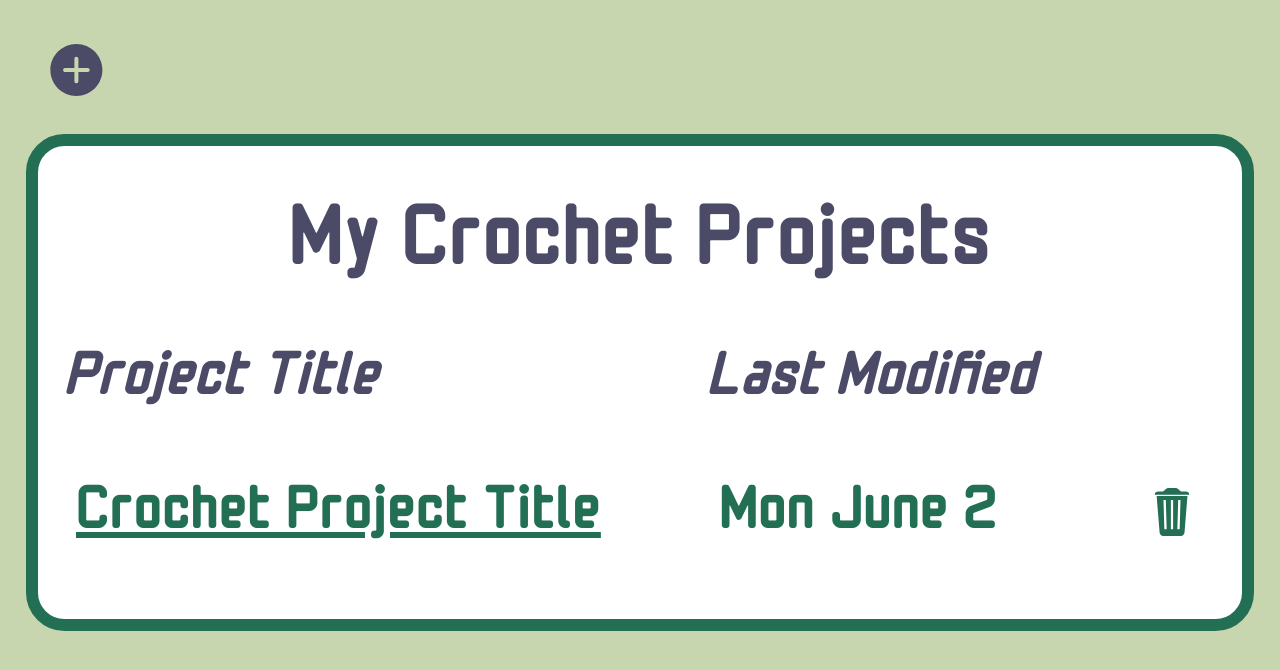
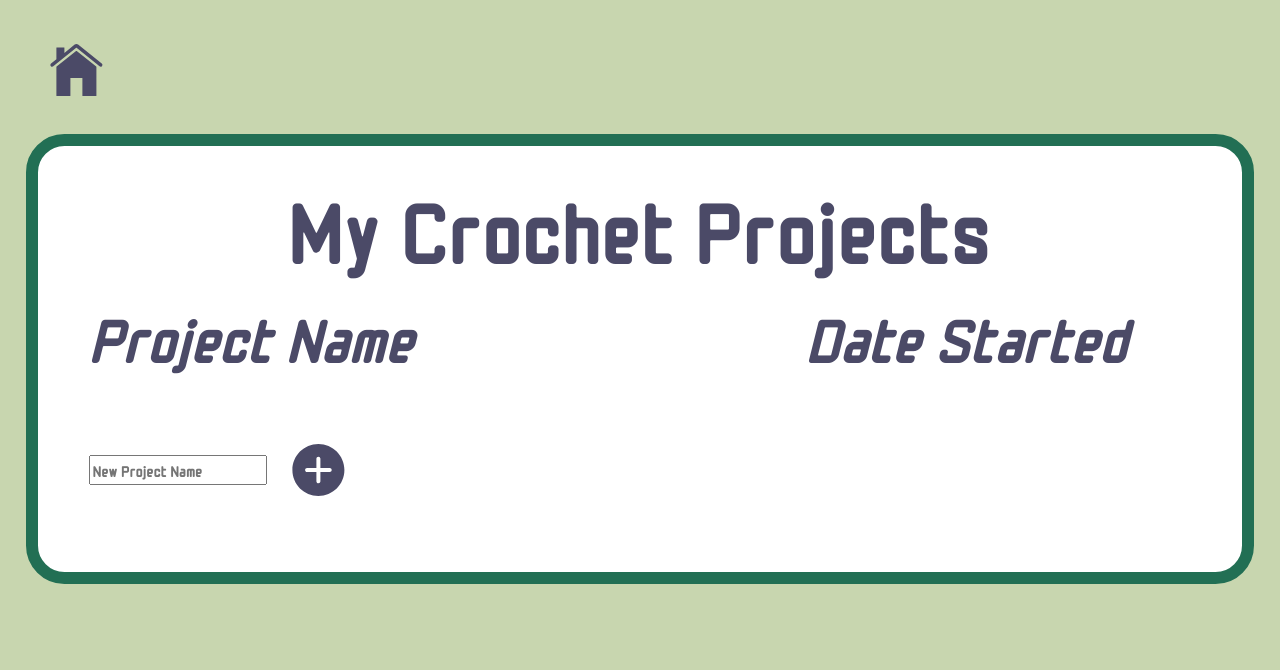
Before and after one commit to klee2433/crochetCounter, a React (Create React App) app: page /home in a window 1280 px wide. Shown: the top 670 px of the page. Built offline with nearby package versions, Linux system fonts and the light colour scheme.

Commit message:
Add project adding functionality

```diff
--- a/src/App.css
+++ b/src/App.css
@@ -127,11 +127,28 @@ h3 {
   border-radius: 3vw;
 }
 
+.Title-list {
+  display: flex;
+  place-items: center center;
+  justify-content: space-between;
+  margin-left: 2vw;
+  margin-right: 7vw;
+}
+
 .Project-list {
   display: flex;
   place-items: center center;
   justify-content: space-between;
-  margin-top: 3vw;
+}
+
+.Name-input {
+  display: flex;
+  place-items: center center;
+  margin-left: 2vw;
+}
+
+.No-bullets {
+  list-style-type:none;
 }
 
 .App-logo {
--- a/src/components/Menu.js
+++ b/src/components/Menu.js
@@ -1,39 +1,85 @@
 import { useNavigate } from 'react-router-dom';
 import { IoIosTrash } from "react-icons/io";
+import { useState } from 'react';
+import { IoIosAddCircle } from "react-icons/io";
 
 function Menu() {
     const navigate = useNavigate();
+    const [projects, setProjects] = useState([]);
+    const [dates, setDates] = useState([]);
+    const [newProject, setNewProject] = useState("");
+
+    const currentDate = new Date();
+    const localeDate = currentDate.toLocaleDateString();
+
+    function handleInputChange(event) {
+        setNewProject(event.target.value)
+    }
+
+    function addProject() {
+        if (newProject.trim() !== "") {
+            setProjects(p => [...p, newProject]);
+            setDates(d => [...d, localeDate]);
+            setNewProject("");
+        }
+    }
+
+    function deleteProject(index) {
+        const updatedProjects = projects.filter((_, i) => i !== index);
+        setProjects(updatedProjects);
+        const updatedDates = dates.filter((_, i) => i !== index);
+        setDates(updatedDates);
+    }
 
     return (
         <div class="Project">
             <h2>
                 My Crochet Projects
             </h2>
+            <div class="Title-list">
+                <div class="List">
+                    <i>Project Name</i>
+                </div>
+                <div class="List">
+                    <i>Date Started</i>
+                </div>
+            </div>
             <div class="Project-list">
                 <div>
-                    <div class="List">
-                        <i>Project Title</i>
-                    </div>
+                    <ul class="No-bullets">
+                        {projects.map((project, index) =>
+                            <li key={index}>
                                 <button onClick={() => navigate('/counter')} class="Button">
-                        <div class="Title">Crochet Project Title</div>
+                                    <div class="Title">{project}</div>
                                 </button>
+                            </li>
+                        )}
+                    </ul>
                 </div>
                 <div>
-                    <div class="List">
-                        <i>Last Modified</i>
-                    </div>
+                    <ul class="No-bullets">
+                        {dates.map((date, index) =>
+                            <li key={index}>
                                 <button class="Button">
-                        Mon June 2
+                                    {date}
                                 </button>
-                </div>
-                <div>
-                    <div class="List">
-                        <br/>
-                    </div>
-                    <button onClick={() => alert('Trash button clicked')} class="Button">
+                                <button onClick={() => {deleteProject(index)}} class="Button">
                                     <IoIosTrash />
                                 </button>
+                            </li>
+                        )}
+                    </ul>
                 </div>
+            </div>
+            <div class="Name-input">
+                <input
+                    type="text"
+                    placeholder="New Project Name"
+                    value={newProject}
+                    onChange={handleInputChange}/>
+                <button onClick={() => {addProject()}} class="Button">
+                    <IoIosAddCircle class="Icon"/>
+                </button>
             </div>
         </div>
     );
--- a/src/components/MenuHeader.js
+++ /dev/null
@@ -1,13 +0,0 @@
-import { IoIosAddCircle } from "react-icons/io";
-
-function MenuHeader() {
-    return (
-        <header class="App-header">
-            <button onClick={() => alert('Add button clicked')} class="Button">
-                <IoIosAddCircle class="Icon"/>
-            </button>
-        </header>
-    );
-}
-
-export default MenuHeader;
--- a/src/pages/Home.js
+++ b/src/pages/Home.js
@@ -1,10 +1,10 @@
-import MenuHeader from '../components/MenuHeader';
+import Header from '../components/Header';
 import Menu from '../components/Menu';
 
 function Home() {
   return (
     <div class="App">
-        <div><MenuHeader /></div>
+        <div><Header /></div>
         <div><Menu /></div>
     </div>
   );
```
Lines whose indentation alone changed are shown as unchanged.
